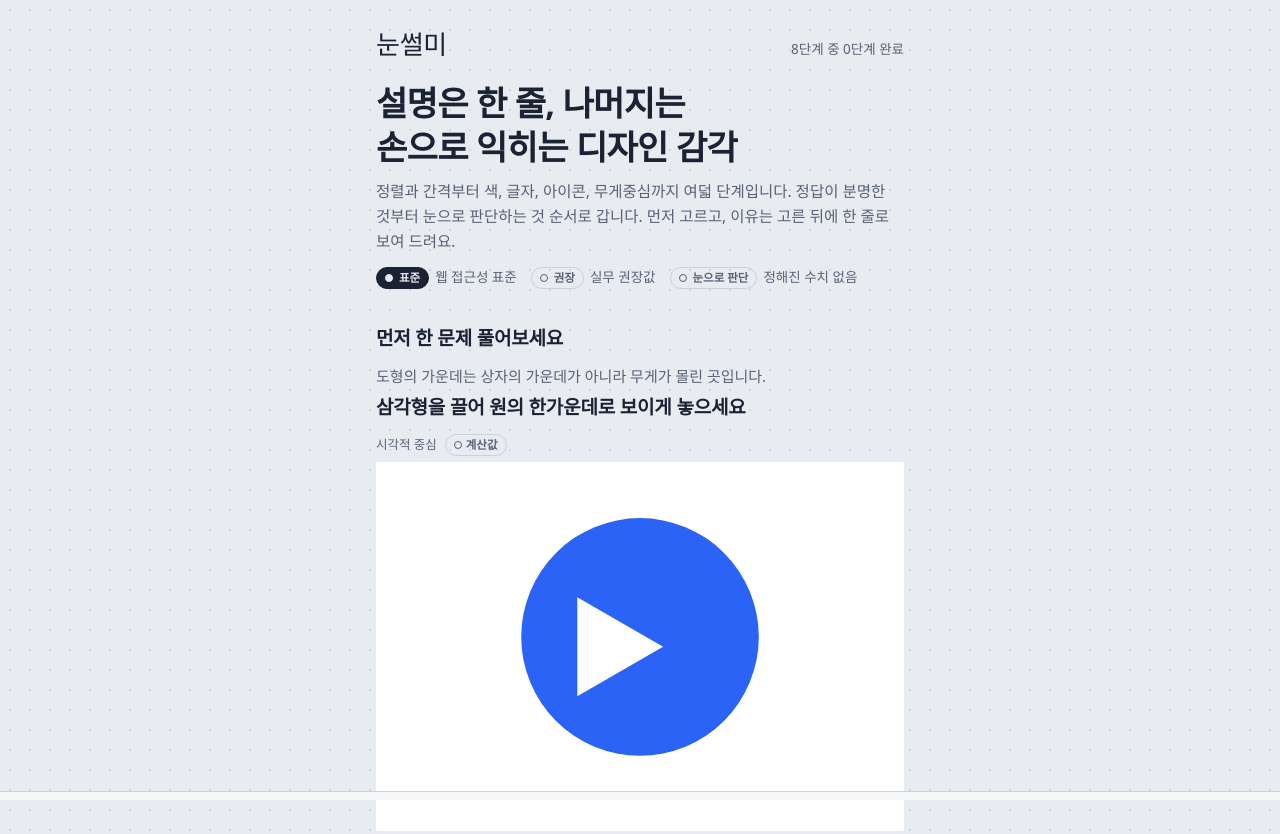
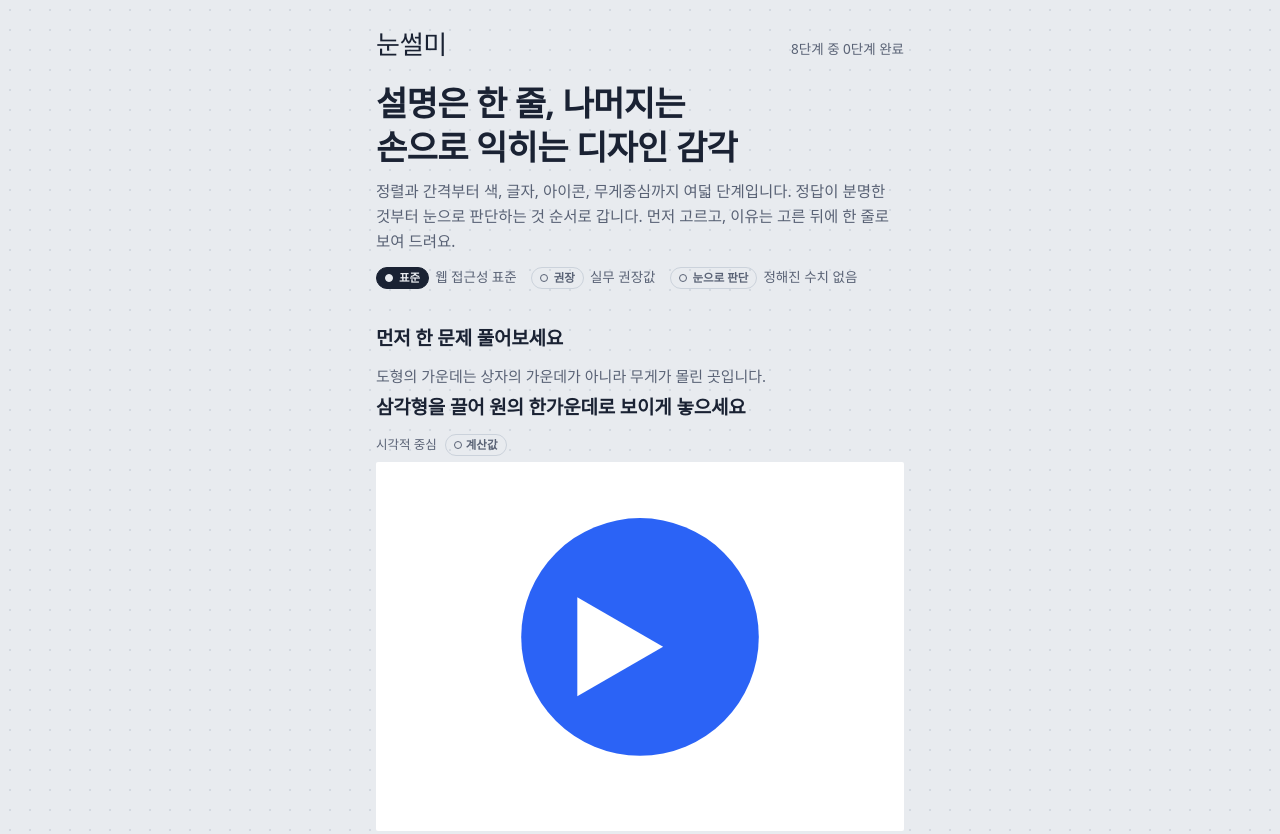
Before and after one commit to woojin052500-arch/nunsseolmi, a plain HTML site: page index.html in a window 1280 px wide. Shown: the top 834 px of the page. Drawn offline with Linux system fonts and the light colour scheme; a web font is replaced by a local one.

Commit message:
광고가 채워지기 전에는 광고 자리 접기
- 애드핏이 광고를 채우기 전까지 '광고' 표시와 여백, 하단 띠를 숨김
- 채워지면 자리와 하단 고정 띠 여백을 표시

Co-Authored-By: Claude Opus 5.5 <noreply@anthropic.com>
Claude-Session: https://claude.ai/code/session_01KgSmHHeayru6YfzMfPd2yF

```diff
--- a/index.html
+++ b/index.html
@@ -180,6 +180,9 @@ input[type=range]{width:100%;height:44px;margin:0;accent-color:var(--select);bac
 /* 광고(카카오 애드핏): 콘텐츠와 분리된 자리, '광고' 표시, 문제 조작부와 떨어뜨림 */
 .ad{display:grid;justify-items:center;gap:4px;margin:36px 0}
 .ad[hidden]{display:none}
+/* 광고가 실제로 채워지기 전에는 자리를 접어 둔다 */
+.ad.wait{margin:0;gap:0}
+.ad.wait .adl{display:none}
 .adl{font-size:11px;line-height:1;color:var(--ink-2)}
 .adph{max-width:100%;display:grid;place-items:center;border:1px dashed var(--line);border-radius:4px;background:var(--panel);font-size:12px;color:var(--ink-2);font-variant-numeric:tabular-nums}
 .wrap.ad-foot{padding-top:0;padding-bottom:24px}
@@ -187,6 +190,7 @@ input[type=range]{width:100%;height:44px;margin:0;accent-color:var(--select);bac
 .ad-foot .ad{margin:0}
 .ad-sticky{position:fixed;left:0;right:0;bottom:0;z-index:10;display:flex;justify-content:center;padding:4px 0 calc(4px + env(safe-area-inset-bottom));background:var(--panel);border-top:1px solid var(--line)}
 .ad-sticky:empty{display:none}
+body:not(.has-sticky) .ad-sticky{padding:0;border:0;background:none}
 .ad-sticky .ad{margin:0}
 body.has-sticky{padding-bottom:calc(58px + env(safe-area-inset-bottom))}
 @media (min-width:600px){.wrap{padding-top:28px}h1{font-size:34px}}
@@ -579,7 +583,10 @@ const AD_SRC='https://t1.kakaocdn.net/kas/static/ba.min.js';
 let adPending=false;
 function adSlot(key,label=true){const c=ADFIT[key];if(!c||(!c.unit&&!AD_PREVIEW))return null;
   const box=h('aside',{class:'ad ad-'+key,'aria-label':'광고'},label&&h('span',{class:'adl'},'광고'));
-  if(c.unit){box.append(h('ins',{class:'kakao_ad_area',style:'display:none','data-ad-unit':c.unit,'data-ad-width':c.w,'data-ad-height':c.h,'data-ad-onfail':'nunsseolmiAdFail'}));adPending=true;}
+  if(c.unit){const ins=h('ins',{class:'kakao_ad_area',style:'display:none','data-ad-unit':c.unit,'data-ad-width':c.w,'data-ad-height':c.h,'data-ad-onfail':'nunsseolmiAdFail'});
+    box.classList.add('wait');box.append(ins);adPending=true;
+    new MutationObserver((m,o)=>{if(ins.style.display==='none'&&!ins.querySelector('iframe'))return;o.disconnect();box.classList.remove('wait');
+      if(box.closest('#ad-sticky'))document.body.classList.add('has-sticky');}).observe(ins,{attributes:true,attributeFilter:['style'],childList:true,subtree:true});}
   else box.append(h('div',{class:'adph',style:`width:${c.w}px;height:${c.h}px`},`애드핏 ${c.w}×${c.h}`));
   return box;}
 /* 채울 광고가 없으면 자리를 접는다 */
@@ -588,7 +595,7 @@ window.nunsseolmiAdFail=el=>{const b=el&&el.closest&&el.closest('.ad');if(!b)ret
 /* 화면이 바뀔 때마다 광고 자리를 새로 만들고 애드핏 스크립트를 다시 불러 새 자리를 채운다(해시 라우팅 대응) */
 function pageAds(){const foot=document.getElementById('ad-foot'),bar=document.getElementById('ad-sticky');
   foot.textContent='';bar.textContent='';const f=adSlot('footer');if(f)foot.append(f);
-  const sb=adSlot('sticky',false);if(sb)bar.append(sb);document.body.classList.toggle('has-sticky',!!sb);
+  const sb=adSlot('sticky',false);if(sb)bar.append(sb);document.body.classList.toggle('has-sticky',!!sb&&!sb.classList.contains('wait'));
   if(!adPending)return;adPending=false;
   document.querySelectorAll('script[data-adfit]').forEach(x=>x.remove());
   const sc=document.createElement('script');sc.src=AD_SRC;sc.async=true;sc.setAttribute('data-adfit','');document.body.append(sc);}
```
